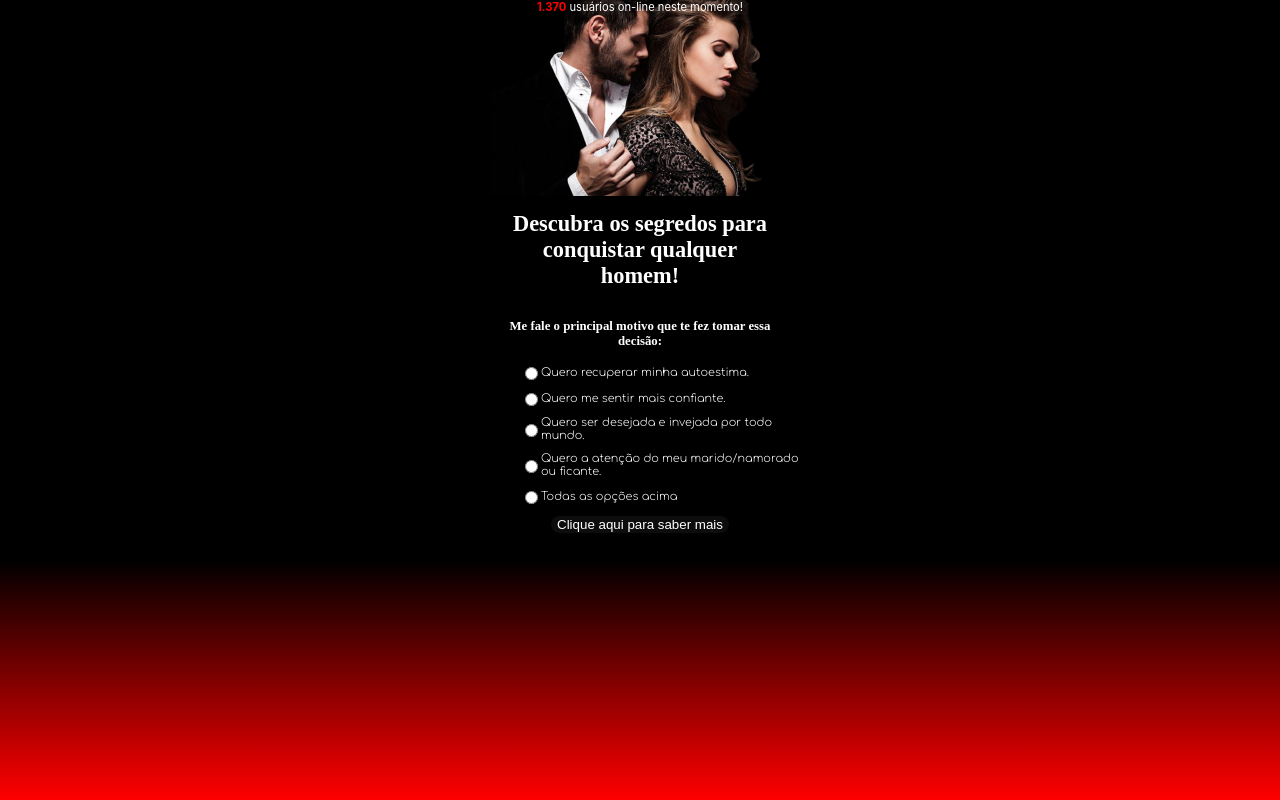
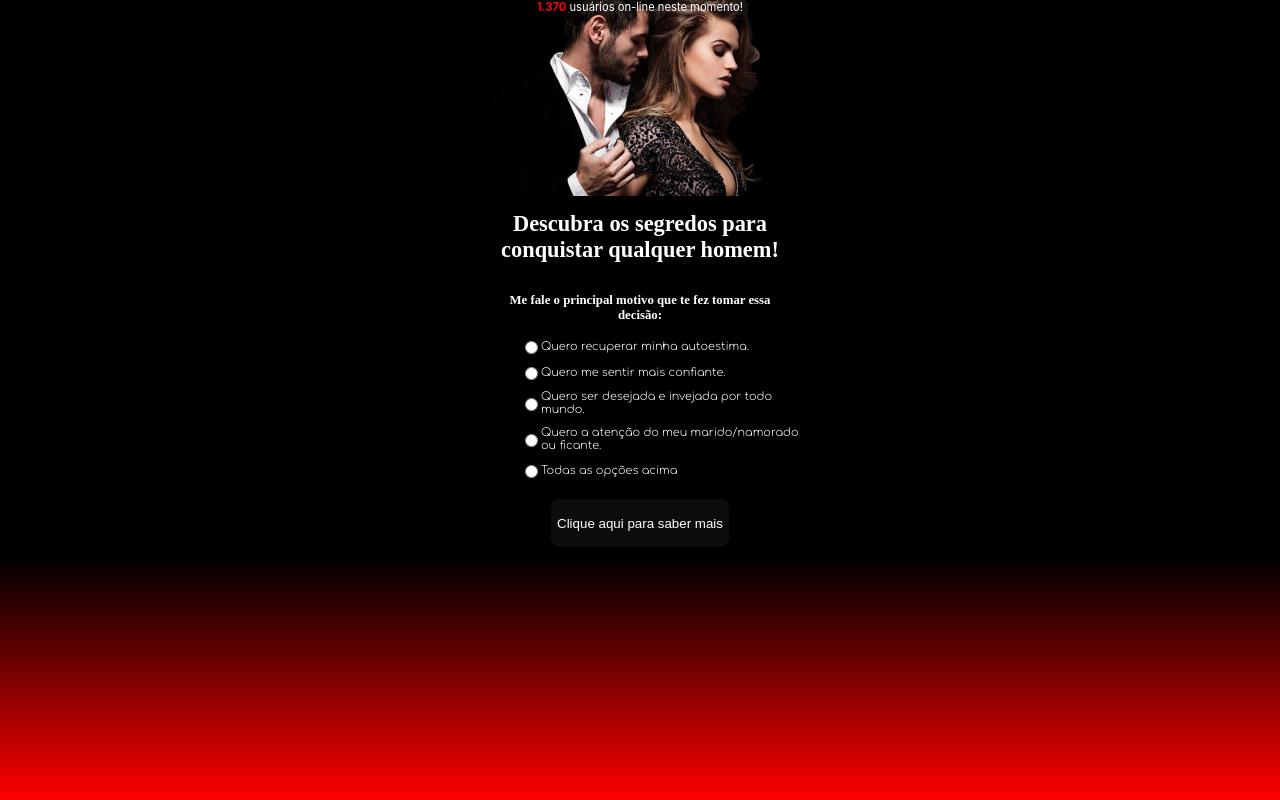
Before and after one commit to 19842022/relacioneja, a React (Vite) app: page / in a window 1280 px wide. Built offline with nearby package versions, Linux system fonts and the light colour scheme; a web font is replaced by a local one.

Commit message:
Update style.css

```diff
--- a/src/pages/Home/style.css
+++ b/src/pages/Home/style.css
@@ -1,18 +1,13 @@
 @import url('https://fonts.googleapis.com/css2?family=Blinker:wght@300&display=swap');
 @import url('https://fonts.googleapis.com/css2?family=Comfortaa:wght@300&family=Montserrat:wght@100&display=swap');
-*{
-    box-sizing: border-box;
 
-}
 body{
     font-family: 'Montserrat';
 color: white;
-background: rgb(255,0,0);
 background: linear-gradient(0deg, rgba(255,0,0,1) 0%, rgba(0,0,0,1) 30%);
 background-repeat: no-repeat;
 background-attachment:fixed;
 background-size: contain;
-height: 100%;
 }
 
 
```
